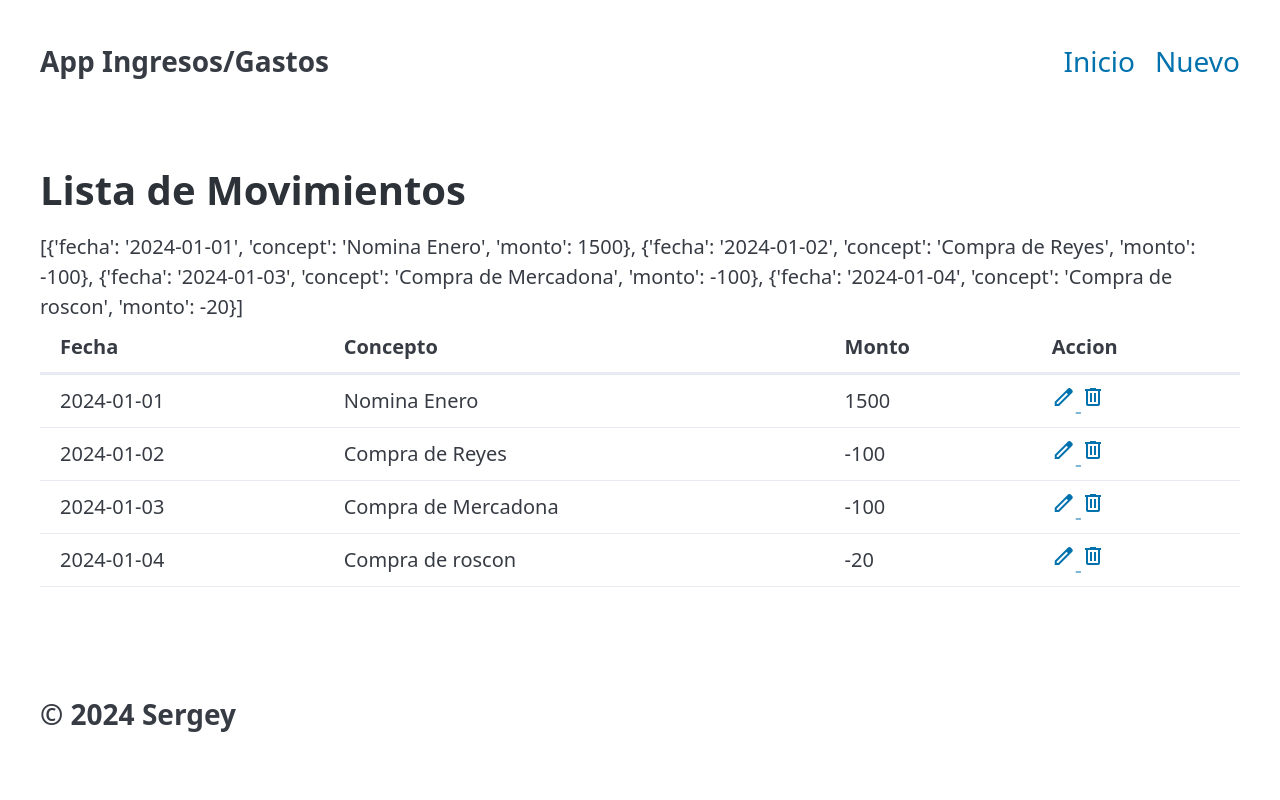
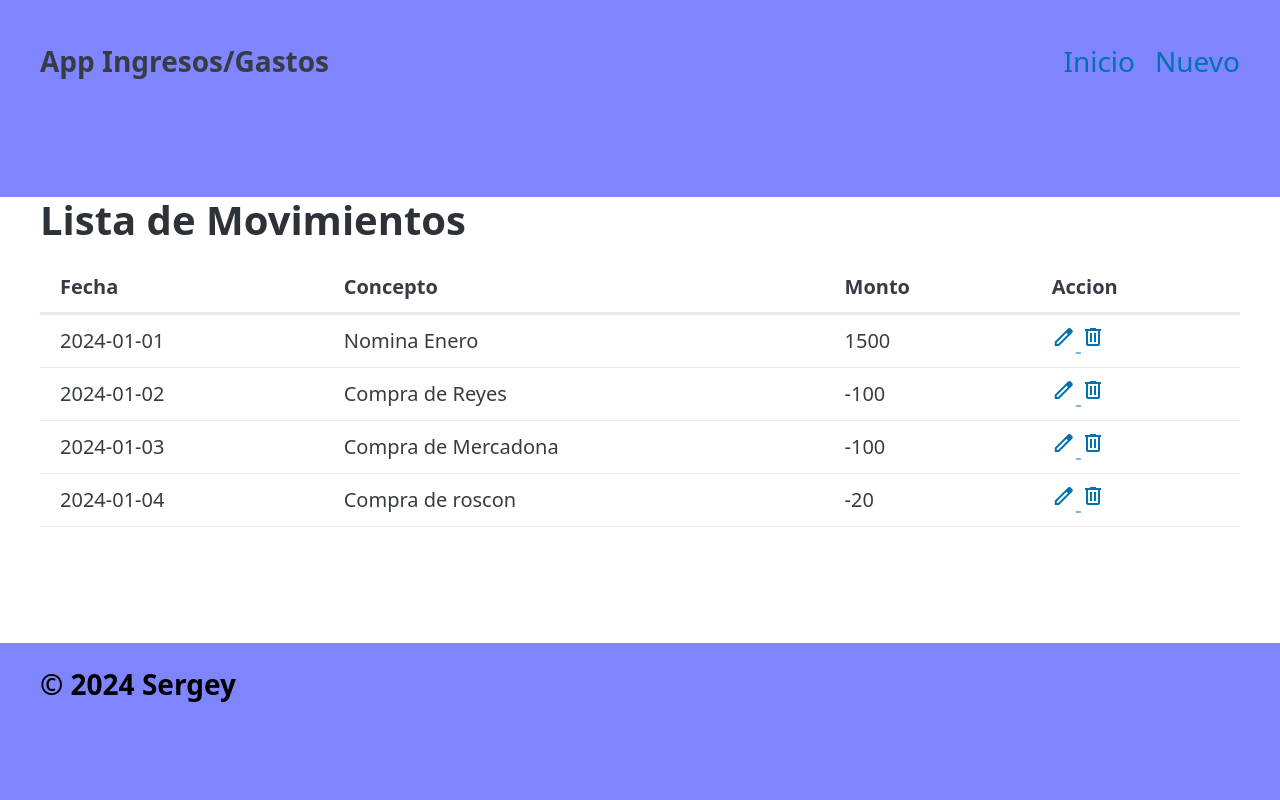
Before and after one commit to SergeySoto/flask-classic, a Flask app: page / in a window 1280 px wide. Run offline with Flask 3, Linux system fonts and the light colour scheme.

Commit message:
actualizacion arquitectura flask

```diff
--- a/registros_ig/models.py
+++ b/registros_ig/models.py
@@ -0,0 +1,6 @@
+def select_all():
+    diccionario = [{'date':'2024-01-01','concept':'Nomina Enero','quantity':1500},
+                   {'date':'2024-01-02','concept':'Compra de Reyes','quantity':-100},
+                   {'date':'2024-01-03','concept':'Compra de Mercadona','quantity':-100},
+                   {'date':'2024-01-04','concept':'Compra de roscon','quantity':-20}]
+    return diccionario
--- a/registros_ig/routes.py
+++ b/registros_ig/routes.py
@@ -1,10 +1,8 @@
 from registros_ig import app
 from flask import render_template
+from registros_ig.models import *
 
 @app.route('/')
-def hello():
-    diccionario = [{'fecha':'2024-01-01','concept':'Nomina Enero','monto':1500},
-                   {'fecha':'2024-01-02','concept':'Compra de Reyes','monto':-100},
-                   {'fecha':'2024-01-03','concept':'Compra de Mercadona','monto':-100},
-                   {'fecha':'2024-01-04','concept':'Compra de roscon','monto':-20}]
-    return render_template('index.html',variable = diccionario)
+def index():
+    dic = select_all()
+    return render_template('index.html',datos = dic)
--- a/registros_ig/static/style.css
+++ b/registros_ig/static/style.css
@@ -1,6 +1,6 @@
 header,footer{
-    background-color: var(--primary);
-    color: var(--primary-inverse);
+    background-color: rgb(127, 133, 255);
+    color: black;
     font-size: 1.4em;
     font-weight: bold;
 }
--- /dev/null
+++ b/registros_ig/templates/base.html
@@ -0,0 +1,49 @@
+<!DOCTYPE html>
+<html lang="en">
+<head>
+    <meta charset="UTF-8">
+    <meta name="viewport" content="width=device-width, initial-scale=1.0">
+    <title>Gestion de cuentas: Lista</title>
+    <link rel="stylesheet" href="/static/pico.css">
+    <link rel="stylesheet" href="/static/style.css">
+    <link rel="stylesheet" href="https://fonts.googleapis.com/css2?family=Material+Symbols+Outlined:opsz,wght,FILL,GRAD@24,400,0,0&icon_names=edit" />
+    <link rel="stylesheet" href="https://fonts.googleapis.com/css2?family=Material+Symbols+Outlined" />
+
+    <style>
+      .material-symbols-outlined {
+        font-variation-settings: "FILL" 0, "wght" 400, "GRAD" 0, "opsz" 24;
+      }
+    </style>
+</head>
+<body>
+
+    <header>
+        <div class="container">
+            <nav>
+                <ul>
+                  <li><strong>App Ingresos/Gastos</strong></li>
+                </ul>
+                <ul>
+                  <li><a href="#">Inicio</a></li>
+                  <li><a href="#">Nuevo</a></li>
+                </ul>
+              </nav>
+        </div>
+
+    </header>
+
+    <section class="container">
+        {% block contenido %}
+
+        {% endblock %}
+    </section>
+
+    <footer>
+        <div class="container">
+            &copy; 2024 Sergey
+        </div>
+
+    </footer>
+
+</body>
+</html>
--- /dev/null
+++ b/registros_ig/templates/create.html
@@ -0,0 +1 @@
+{% extends "base.html" %}
--- a/registros_ig/templates/index.html
+++ b/registros_ig/templates/index.html
@@ -1,34 +1,8 @@
-<!DOCTYPE html>
-<html lang="en">
-<head>
-    <meta charset="UTF-8">
-    <meta name="viewport" content="width=device-width, initial-scale=1.0">
-    <title>Gestion de cuentas: Lista</title>
-    <link rel="stylesheet" href="/static/pico.css">
-    <link rel="stylesheet" href="/static/style.css">
-    <link rel="stylesheet" href="https://fonts.googleapis.com/css2?family=Material+Symbols+Outlined:opsz,wght,FILL,GRAD@24,400,0,0&icon_names=edit" />
+{% extends "base.html" %}
 
-</head>
-<body>
+{% block contenido %}
+<h1>Lista de Movimientos</h1>
 
-    <header>
-        <div class="container">
-            <nav>
-                <ul>
-                  <li><strong>App Ingresos/Gastos</strong></li>
-                </ul>
-                <ul>
-                  <li><a href="#">Inicio</a></li>
-                  <li><a href="#">Nuevo</a></li>
-                </ul>
-              </nav>
-        </div>
-
-    </header>
-
-    <section class="container">
-        <h1>Lista de Movimientos</h1>
-        {{variable}}
 <table role="grid">
     <thead>
         <tr>
@@ -39,37 +13,21 @@
         </tr>
     </thead>
     <tbody>
-                {% for item in variable %}
+        {% for item in datos %}
         <tr>
-                    <td>{{item.fecha}}</td>
+            <td>{{item.date}}</td>
             <td>{{item.concept}}</td>
-                    <td>{{item.monto}}</td>
+            <td>{{item.quantity}}</td>
             <td>
                 <a href="#">
-                            <span class="material-symbols-outlined">
-                                edit
-                            </span>
+                    <span class="material-symbols-outlined">edit</span>
                 </a>
-
                 <a href="#">
-                            <span class="material-symbols-outlined">
-                                delete
-                            </span>
+                    <span class="material-symbols-outlined">delete</span>
                 </a>
             </td>
         </tr>
         {% endfor %}
     </tbody>
 </table>
-
-    </section>
-
-    <footer>
-        <div class="container">
-            &copy; 2024 Sergey
-        </div>
-
-    </footer>
-
-</body>
-</html>
+{% endblock %}
```
Also changed, not shown: registros_ig/templates/delete.html (added), registros_ig/templates/form.html (added), registros_ig/templates/update.html (added). Lines whose indentation alone changed are shown as unchanged.
